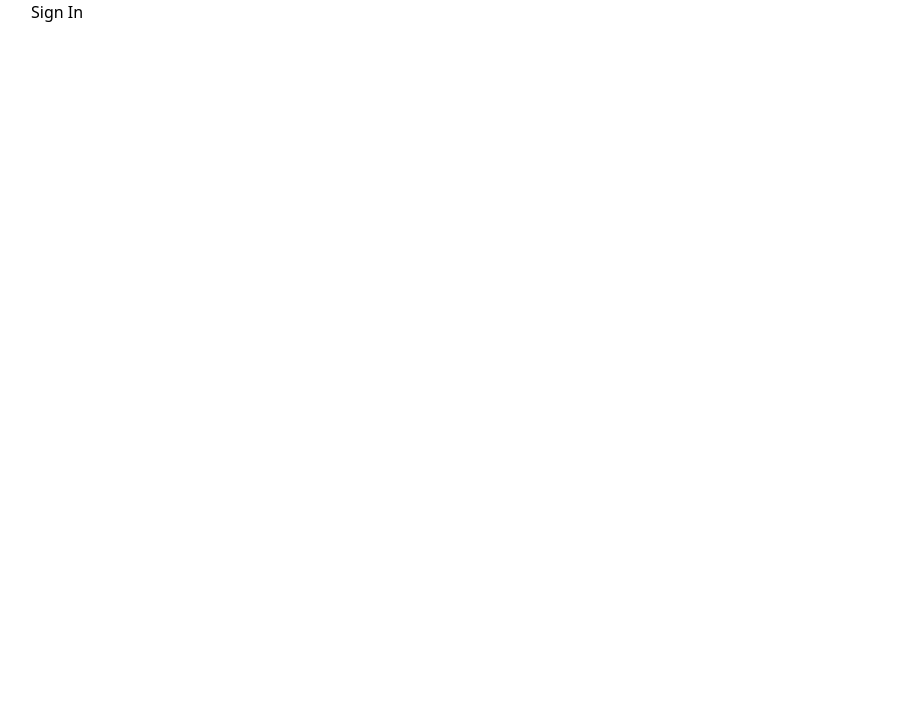
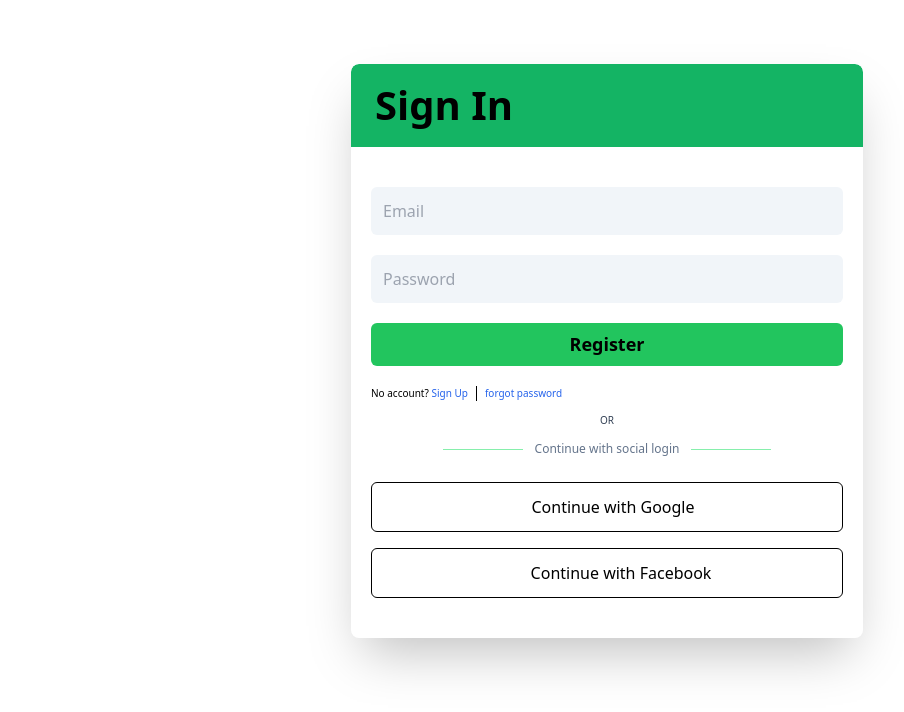
Before and after one commit to srikrishna206/Rent-a-Ride, a React (Vite) app in the folder client/: page /signIn in a window 1280 px wide. Shown: the top 712 px of the page, without its empty margins (33-937 px from the left). Built offline with nearby package versions, Linux system fonts and the light colour scheme.

Commit message:
complete signin page functionality

```diff
--- a/client/src/pages/SignIn.jsx
+++ b/client/src/pages/SignIn.jsx
@@ -1,19 +1,118 @@
+import { useState } from "react";
+import styles from "../index";
+import { Link ,useNavigate } from "react-router-dom";
+
+function SignIn() {
+  const [formData, setFormData] = useState({});
+  const [isError, setError] = useState(false);
+  const [isLoading, setLoading] = useState(false);
+  const navigate = useNavigate();
 
 
-function SignIn() {
+  const handleChange = (e) => {
+    setFormData({ ...formData, [e.target.id]: e.target.value });
+  };
+
+  const handleSubmit = async (e) => {
+    e.preventDefault();
+    setLoading(true);
+    try {
+      const res = await fetch("/api/auth/signin", {
+        method: "POST",
+        headers: { "Content-Type": "application/json" },
+        body: JSON.stringify(formData),
+      });
+      const data = await res.json();
+      setLoading(false);
+      if (data.succes === false) {
+        setError(true);
+        return;
+      }
+      setError(false);
+      navigate('/')
+    } catch (error) {
+      setLoading(false);
+      setError(true);
+    }
+  };
+
   return (
-    <div>
-      <h2>Sign In</h2>
-      <form action="">
-        <input type="text" id="email" className="email" />
-        <input type="password" id="password" className="password" />
-        <input
-          type="password"
-          id="confirm_password"
-          className="confirm_password"
-        />
-      </form>
-    </div>
+    <>
+      <div
+        className={`pb-10 max-w-lg mx-auto mt-16  rounded-lg overflow-hidden  shadow-2xl`}
+      >
+        <div className={` green px-6 py-2   rounded-t-lg`}>
+          <h1 className={`${styles.heading2} text-[28px]`}>Sign In</h1>
+        </div>
+
+        <form
+          onSubmit={handleSubmit}
+          className="flex flex-col gap-5 pt-10 px-5"
+        >
+          <input
+            type="text"
+            id="email"
+            className="text-black bg-slate-100 p-3 rounded-md"
+            placeholder="Email"
+            onChange={handleChange}
+          />
+          <input
+            type="text"
+            id="password"
+            className="text-black bg-slate-100 p-3 rounded-md"
+            placeholder="Password"
+            onChange={handleChange}
+          />
+          <button
+            className={`${styles.button}  disabled:bg-slate-500 text-black disabled:text-white`}
+            disabled={isLoading}
+          >
+            {isLoading ? "Loading ..." : "Register"}
+          </button>
+          <div className="flex justify-between">
+            <div className="flex justify-between">
+            <p className="text-[10px] border-r border-black">
+              No account?{" "}
+              <span className="text-blue-600 pr-2">
+                {" "}
+                <Link to={`/signup`}>Sign Up</Link>
+              </span>
+            </p>
+            <p className="text-[10px] pl-2 text-blue-600">
+              forgot password
+            </p>
+            </div>
+
+            <p className="text-[10px] text-red-600">
+              {isError && "something went wrong"}
+            </p>
+          </div>
+        </form>
+        <div>
+          <h3 className="text-center text-slate-700 pt-3 pb-3 text-[10px]">
+            OR
+          </h3>
+          <div className="flex justify-center items-center gap-3 pb-6">
+            <span className="bg-green-300 w-20 h-[.1px]"></span>
+            <span className="text-[12px] text-slate-500">
+              Continue with social login
+            </span>
+            <span className="bg-green-300 w-20 h-[.1px]"> </span>
+          </div>
+
+          <div className={`px-5`}>
+            <div className="flex gap-3 justify-center border border-[1px] py-3 rounded-md  items-center border-[1px] border-black mb-4">
+              <span className="icon-[devicon--google]"></span>
+              <button>Continue with Google</button>
+            </div>
+            <div className="flex gap-3 justify-center pl-4 border border-[1px] py-3 rounded-md  items-center border-[1px] border-black">
+              <span className="icon-[logos--facebook]"></span>
+              <button>Continue with Facebook</button>
+            </div>
+          </div>
+        </div>
+      </div>
+    </>
   );
 }
 
--- a/client/src/pages/SignUp.jsx
+++ b/client/src/pages/SignUp.jsx
@@ -1,11 +1,12 @@
 import { useState } from "react";
 import styles from "../index";
-import { Link } from "react-router-dom";
+import { Link ,useNavigate} from "react-router-dom";
 
 function SignUp() {
   const [formData, setFormData] = useState({});
   const [isError, setError] = useState(false);
   const [isLoading, setLoading] = useState(false);
+  const navigate = useNavigate()
 
   const handleChange = (e) => {
     setFormData({ ...formData, [e.target.id]: e.target.value });
@@ -27,6 +28,7 @@ function SignUp() {
         return;
       }
       setError(false);
+      navigate('/signin')
     } catch (error) {
       setLoading(false);
       setError(true);
```
Also changed, not shown: 2 other files (tests, documents, lock files or other folders).
